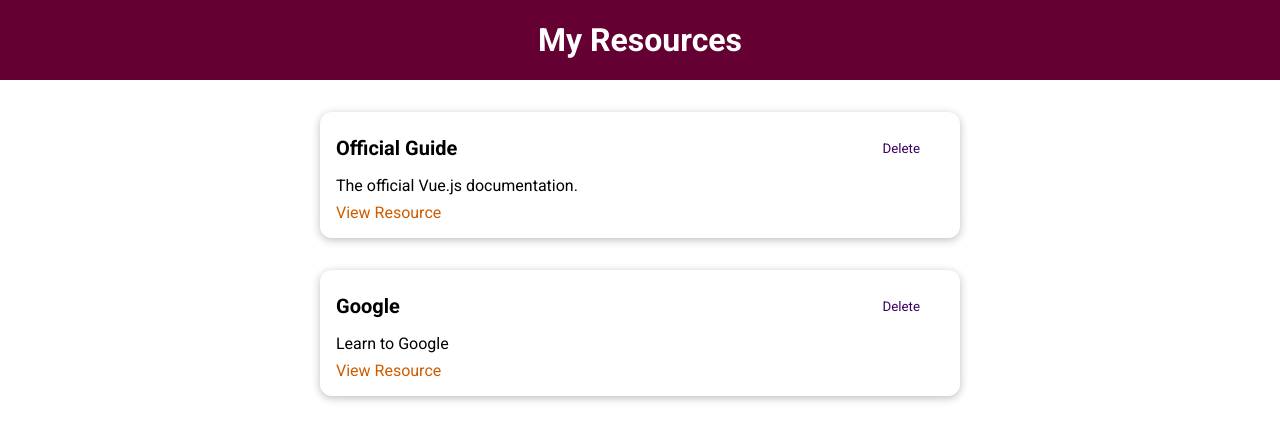
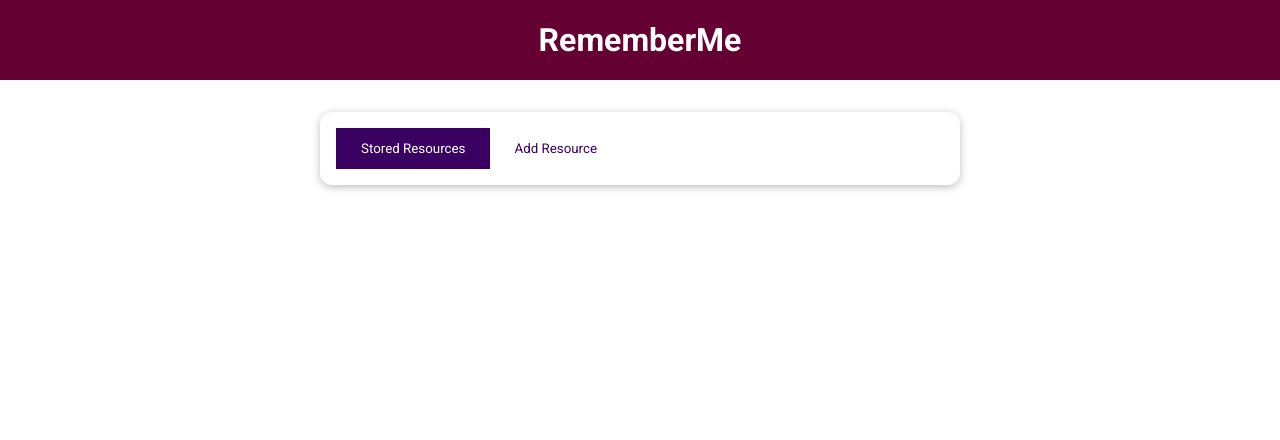
Before and after one commit to gafur-demirci/Vuejs-Learning-Examples, a Vue app in the folder prj-cmp-01-starting-setup/: page / in a window 1280 px wide. Shown: the top 440 px of the page. Built offline with nearby package versions, Linux system fonts and the light colour scheme.

Commit message:
Registered components refactored and data property moved to TheResources component

```diff
--- a/prj-cmp-01-starting-setup/src/App.vue
+++ b/prj-cmp-01-starting-setup/src/App.vue
@@ -1,36 +1,18 @@
 <template>
-  <the-header :title=title></the-header>
-  <stored-resources :resources="storedResources"> </stored-resources>
+  <the-header title='RememberMe'></the-header>
+  <the-resources></the-resources>
 </template>
 
 <script>
-import StoredResources from './components/resources/StoredResources.vue';
 import TheHeader from './components/layouts/TheHeader.vue';
+import TheResources from './components/resources/TheResources.vue';
 
 export default {
   components: {
-    StoredResources,
-    TheHeader
+    TheHeader,
+    TheResources
   },
-  data() {
-    return {
-      title: 'My Resources',
-      storedResources: [
-        {
-          id: 'official-guide',
-          title: 'Official Guide',
-          description: 'The official Vue.js documentation.',
-          link: 'https://vuejs.org',
-        },
-        {
-          id: 'google',
-          title: 'Google',
-          description: 'Learn to Google',
-          link: 'https://www.google.com',
-        },
-      ],
-    };
-  },
+
 };
 </script>
 
```
